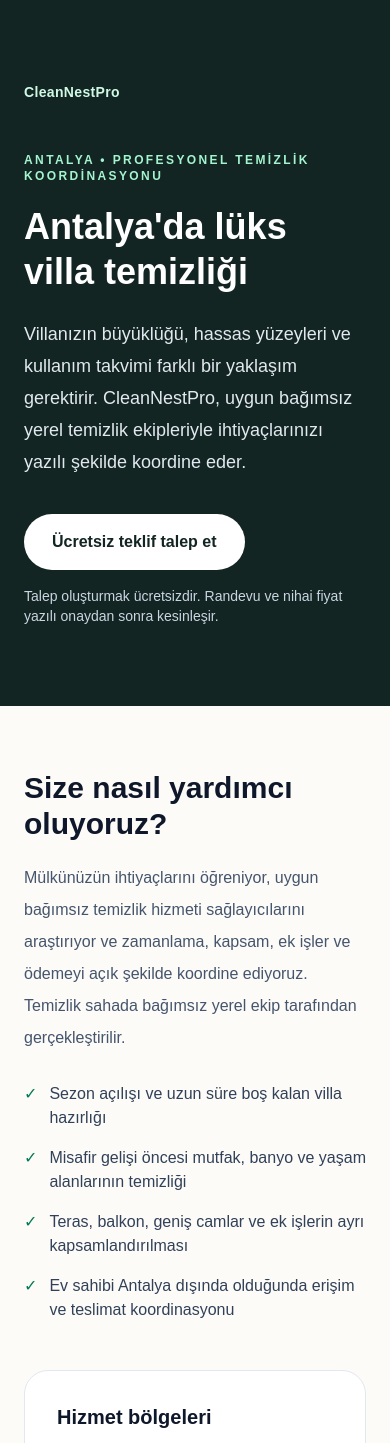
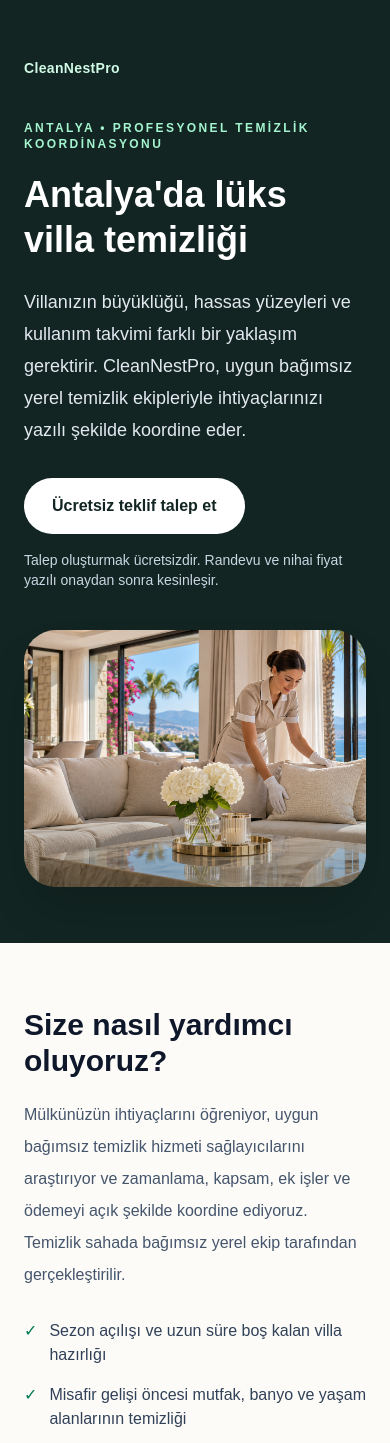
Before and after one commit to LyatifAhmed/cleannestpro, a Next.js app: page /tr/luks-villa-temizligi-antalya in a window 390 px wide. Shown: the top 1443 px of the page. Built offline with nearby package versions, Linux system fonts and the light colour scheme.

Commit message:
Show responsive optimized Next.js Image hero visuals for all three Turkish service pages

```diff
--- a/app/tr/[slug]/page.tsx
+++ b/app/tr/[slug]/page.tsx
@@ -1,10 +1,13 @@
 import type { Metadata } from "next";
 import Link from "next/link";
+import Image from "next/image";
 import Script from "next/script";
 import Footer from "@/components/Footer";
 
 const pages = {
   "luks-villa-temizligi-antalya": {
+    heroImage: "/antalya-luks-villa-temizligi.webp",
+    heroAlt: "Antalya lüks villasında profesyonel temizlik ve özenli yaşam alanı hazırlığı",
     title: "Antalya Lüks Villa Temizliği | CleanNestPro",
     description: "Antalya'da lüks villa ve müstakil evler için profesyonel temizlik koordinasyonu. Konyaaltı, Lara ve çevresinde seçilmiş yerel ekipler, yazılı teklif ve takip.",
     heading: "Antalya'da lüks villa temizliği",
@@ -14,6 +17,8 @@ const pages = {
     faq: [["Villa temizliği fiyatı ne kadar?", "Fiyat metrekare, oda ve banyo sayısı, mülkün durumu, tercih edilen tarih ve ek işlere göre değişir. Formu doldurduğunuzda tahmini aralık görebilir, nihai yazılı teklif isteyebilirsiniz."],["Villada olmam şart mı?", "Hayır. Anahtar teslimi ve erişim detayları önceden yazılı olarak kararlaştırılabiliyorsa uzaktan koordinasyon talep edebilirsiniz."]],
   },
   "profesyonel-ev-temizligi-antalya": {
+    heroImage: "/antalya-profesyonel-ev-temizligi.webp",
+    heroAlt: "Antalya modern rezidansında profesyonel ev temizliği yapılan aydınlık yaşam alanı",
     title: "Antalya Profesyonel Ev Temizliği | CleanNestPro",
     description: "Antalya Konyaaltı, Lara ve Muratpaşa için profesyonel ev temizliği teklifleri. Türkçe iletişim, bağımsız yerel partnerler ve şeffaf hizmet koordinasyonu.",
     heading: "Antalya'da profesyonel ev temizliği",
@@ -23,6 +28,8 @@ const pages = {
     faq: [["Ücret nasıl hesaplanıyor?", "Oda, banyo, metrekare, temizlik tipi ve seçilen ek hizmetlere göre tahmini fiyat aralığı hesaplanır. Nihai teklif uygun yerel sağlayıcıyla teyit edilir."],["Temizlik malzemesi getirilir mi?", "İhtiyaç formunda malzeme talebinizi belirtebilirsiniz; kapsam ve olası ek ücret teklif öncesinde açıklanır."]],
   },
   "detayli-temizlik-antalya": {
+    heroImage: "/antalya-detayli-temizlik.webp",
+    heroAlt: "Antalya konutunda banyo mermer yüzeylerinde detaylı ve özenli temizlik",
     title: "Antalya Detaylı Ev Temizliği | CleanNestPro",
     description: "Antalya detaylı ev temizliği ve derinlemesine temizlik hizmeti. Daire, rezidans ve villalar için yazılı kapsam, yerel ekip koordinasyonu ve teklif.",
     heading: "Antalya'da detaylı ev temizliği",
@@ -47,7 +54,7 @@ export async function generateMetadata({ params }: { params: Promise<{ slug: str
   return {
     title: p.title, description: p.description,
     alternates: { canonical: url },
-    openGraph: { title: p.title, description: p.description, url, locale: "tr_TR", siteName: "CleanNestPro", type: "website" },
+    openGraph: { title: p.title, description: p.description, url, locale: "tr_TR", siteName: "CleanNestPro", type: "website", images: [{ url: p.heroImage, alt: p.heroAlt, width: 1200, height: 900 }] },
   };
 }
 
@@ -69,14 +76,28 @@ export default async function TurkishServicePage({ params }: { params: Promise<{
   return (
     <main lang="tr" className="min-h-screen bg-[#fcfbf8] text-slate-900">
       <Script id={`tr-service-${slug}`} type="application/ld+json" dangerouslySetInnerHTML={{ __html: JSON.stringify(jsonLd) }} />
-      <section className="bg-[#122522] px-6 py-20 text-white md:py-28">
-        <div className="mx-auto max-w-5xl">
-          <Link href="/" className="text-sm font-semibold tracking-wide text-emerald-100">CleanNestPro</Link>
-          <p className="mt-12 text-xs font-semibold uppercase tracking-[0.2em] text-emerald-200">Antalya • Profesyonel temizlik koordinasyonu</p>
-          <h1 className="mt-5 max-w-4xl text-4xl font-semibold leading-tight md:text-6xl">{p.heading}</h1>
-          <p className="mt-6 max-w-3xl text-lg leading-8 text-slate-200">{p.intro}</p>
-          <Link href="/#quote-form" className="mt-9 inline-flex rounded-full bg-white px-7 py-4 font-semibold text-[#122522] hover:bg-emerald-50">Ücretsiz teklif talep et</Link>
-          <p className="mt-4 text-sm text-slate-300">Talep oluşturmak ücretsizdir. Randevu ve nihai fiyat yazılı onaydan sonra kesinleşir.</p>
+      <section className="overflow-hidden bg-[#122522] text-white">
+        <div className="mx-auto grid max-w-7xl items-center gap-10 px-6 py-14 md:grid-cols-[1fr_1.05fr] md:gap-12 md:px-8 md:py-20">
+          <div>
+            <Link href="/" className="text-sm font-semibold tracking-wide text-emerald-100">CleanNestPro</Link>
+            <p className="mt-10 text-xs font-semibold uppercase tracking-[0.2em] text-emerald-200">Antalya • Profesyonel temizlik koordinasyonu</p>
+            <h1 className="mt-5 max-w-3xl text-4xl font-semibold leading-tight md:text-5xl lg:text-6xl">{p.heading}</h1>
+            <p className="mt-6 max-w-2xl text-lg leading-8 text-slate-200">{p.intro}</p>
+            <Link href="/#quote-form" className="mt-8 inline-flex rounded-full bg-white px-7 py-4 font-semibold text-[#122522] transition hover:bg-emerald-50">Ücretsiz teklif talep et</Link>
+            <p className="mt-4 text-sm text-slate-300">Talep oluşturmak ücretsizdir. Randevu ve nihai fiyat yazılı onaydan sonra kesinleşir.</p>
+          </div>
+          <figure className="relative aspect-[4/3] overflow-hidden rounded-[2rem] bg-[#1c3530] shadow-2xl shadow-black/20 md:aspect-[4/5] lg:aspect-[5/4]">
+            <Image
+              src={p.heroImage}
+              alt={p.heroAlt}
+              fill
+              priority
+              quality={78}
+              sizes="(max-width: 767px) 100vw, (max-width: 1279px) 50vw, 600px"
+              className="object-cover"
+            />
+            <div aria-hidden="true" className="pointer-events-none absolute inset-0 bg-gradient-to-t from-[#10231f]/30 via-transparent to-transparent" />
+          </figure>
         </div>
       </section>
       <section className="mx-auto grid max-w-5xl gap-12 px-6 py-16 md:grid-cols-[1fr_0.8fr] md:py-24">
```
